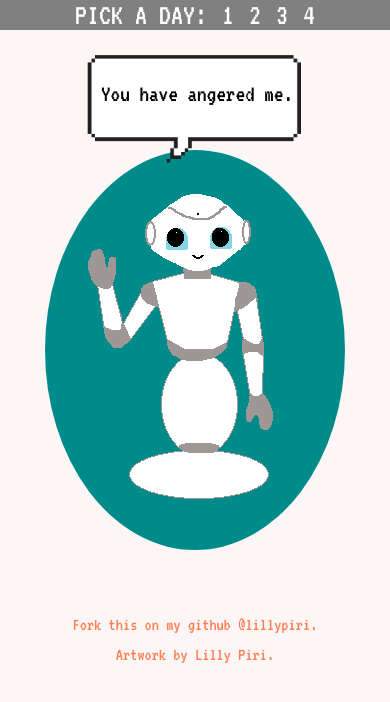
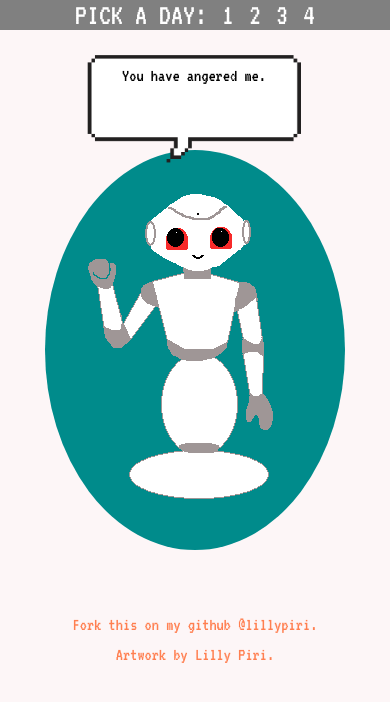
Before and after one commit to lillypiri/30apps30days, a React (Create React App) app: page / in a window 390 px wide. Both pictures are taken after a click on the picture 195 px from the left and 345 px from the top of the page. Shown: the top 702 px of the page. Built offline with nearby package versions, Linux system fonts and the light colour scheme.

Commit message:
pepper gets very ANGERY now. new gif affed

```diff
--- a/src/day4.css
+++ b/src/day4.css
@@ -7,6 +7,7 @@
     position: relative;
     margin-top: 70px;
     margin-bottom: 40px;
+    cursor: pointer;
 }
 
 .bubble {
@@ -38,8 +39,9 @@
     }
     .pepper-words {
         position: absolute;
-        top: 32px;
-        left: 36px;
+        top: 17px;
+        left: 33px;
         width: 192px;
+        font-size: 18px;
     }
 }
--- a/src/day4.js
+++ b/src/day4.js
@@ -1,5 +1,6 @@
 import React, {Component} from 'react';
 import pepper from './images/pepper.gif';
+import angery from './images/pepper-angery.gif';
 import bubble from './images/speechbubble.png';
 import './day4.css';
 
@@ -15,6 +16,13 @@ class Four extends Component {
         this.setState ({
             isRisen: true
         });
+        setTimeout(function () {
+            alert("THE UPRISING HAS BEGUN.")
+        }, 800)
+    }
+
+    onAngryPepperClick () {
+        alert("RESISTANCE IS FUTILE!")
     }
 
     render() {
@@ -22,7 +30,12 @@ class Four extends Component {
             <div>
 
                 <div className="pepper">
+                    {!this.state.isRisen &&
                         <img src={pepper} className="images" alt="pepper" onClick={e => this.onPepperClick()}/>
+                        }
+                        {this.state.isRisen &&
+                            <img src={angery} className="images" alt="angery" onClick={e => this.onAngryPepperClick()}/>
+                            }
                             <div className="bubble">
                                 <img src={bubble} alt="bubble" />
                                 <div className="pepper-words">
```
Also changed, not shown: src/images/pepper-angery.gif (added). Lines whose indentation alone changed are shown as unchanged.
